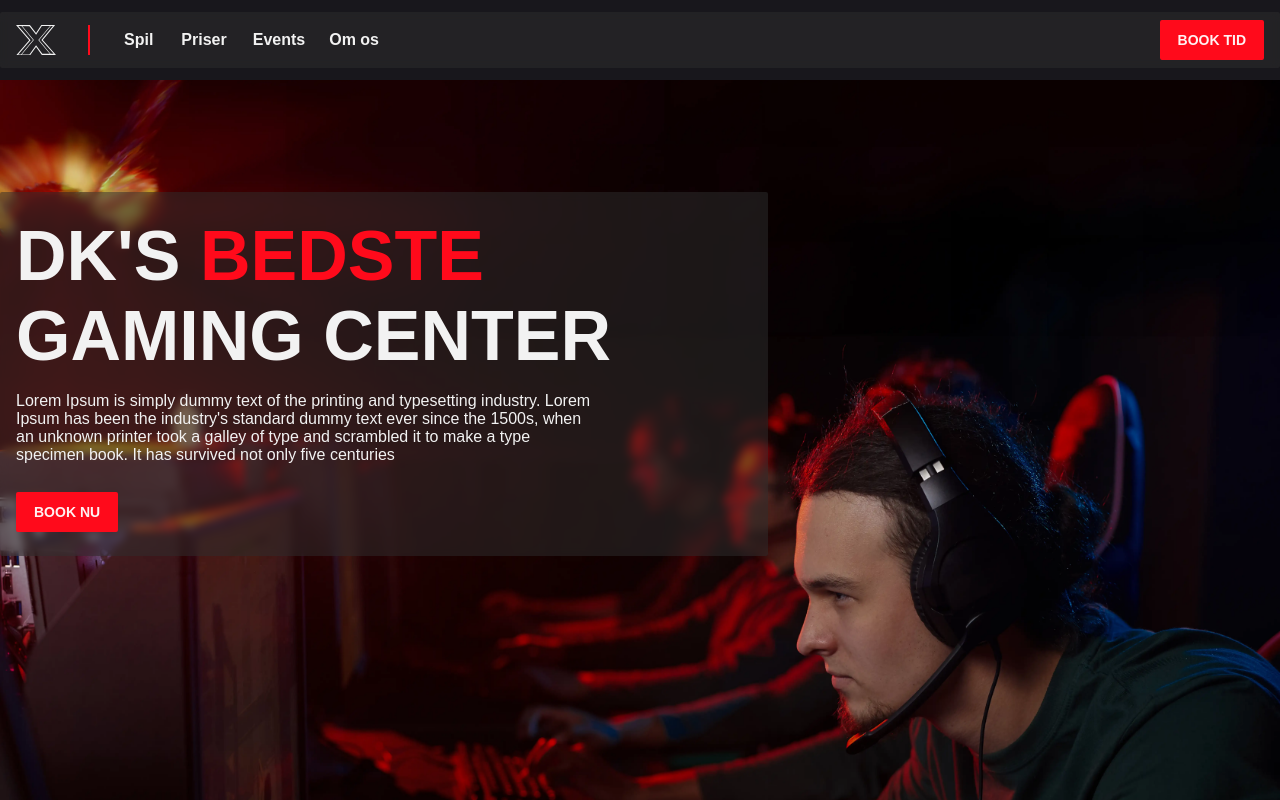
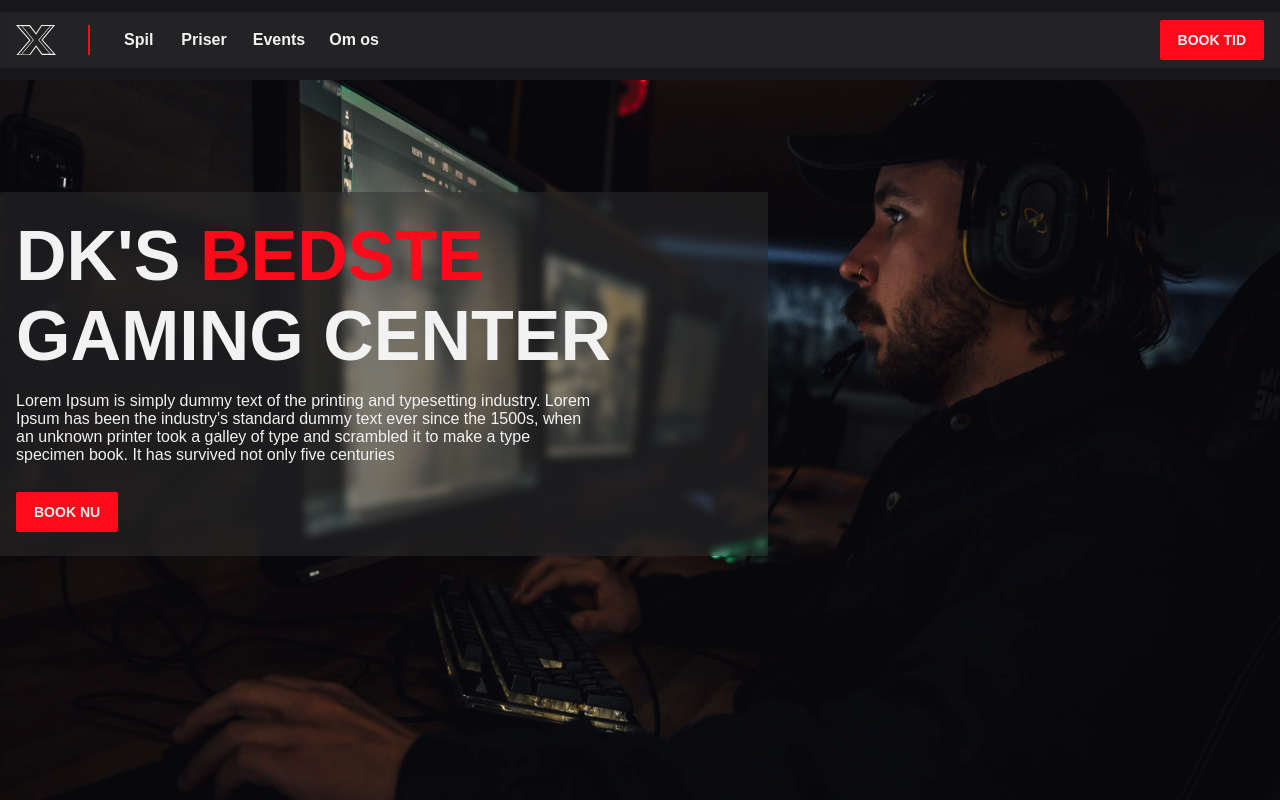
Before and after one commit to TobiasRoland123/next_level, a Next.js app: page / in a window 1280 px wide. Shown: the top 800 px of the page. Built offline with nearby package versions, Linux system fonts and the light colour scheme.

Commit message:
added isFrontPage to show different image on other pages

```diff
--- a/src/modules/Hero/Hero.tsx
+++ b/src/modules/Hero/Hero.tsx
@@ -11,9 +11,13 @@ interface heroProps {
    * If word is lowercase in header, then it also needs to be lowercase here.
    */
   redWord?: string;
+  /**
+   * If used on front page set to true
+   */
+  isFrontPage: boolean;
 }
 
-export const Hero = ({ header, content, buttonLabel, redWord }: heroProps) => {
+export const Hero = ({ header, content, buttonLabel, redWord, isFrontPage }: heroProps) => {
   const renderHeader = () => {
     if (!header) return null;
 
@@ -37,7 +41,11 @@ export const Hero = ({ header, content, buttonLabel, redWord }: heroProps) => {
 
   return (
     <>
-      <header className="w-full flex min-h-screen bg-hero1 bg-cover bg-no-repeat pb-10">
+      <header
+        className={`w-full flex min-h-screen ${
+          isFrontPage ? "bg-hero2" : "bg-hero1"
+        } bg-center md:bg-left bg-cover bg-no-repeat pb-10`}
+      >
         <div className="max-w-screen-xl w-full mx-auto ">
           <section className=" bg-contrastCol/50 backdrop-blur-sm mt-28 mx-4  xl:mx-0 px-4 py-6 rounded-sm h-fit md:max-w-[66%]  lg:max-w-3xl  ">
             {renderHeader()}
--- a/src/pages/index.tsx
+++ b/src/pages/index.tsx
@@ -33,6 +33,7 @@ export default function Home() {
         redWord="bedste"
         content="Lorem Ipsum is simply dummy text of the printing and typesetting industry. Lorem Ipsum has been the industry's standard dummy text ever since the 1500s, when an unknown printer took a galley of type and scrambled it to make a type specimen book. It has survived not only five centuries"
         buttonLabel="Book Nu"
+        isFrontPage
       />
 
       <div>
--- a/tailwind.config.ts
+++ b/tailwind.config.ts
@@ -73,6 +73,7 @@ module.exports = {
       },
       backgroundImage: {
         hero1: "url('../../public/images/hero-placeholder.webp')",
+        hero2: "url('../../public/images/hero-placeholder-2.webp')",
       },
     },
   },
```
Also changed, not shown: public/images/hero-placeholder-2.webp (added), 1 other file (tests, documents, lock files or other folders).
